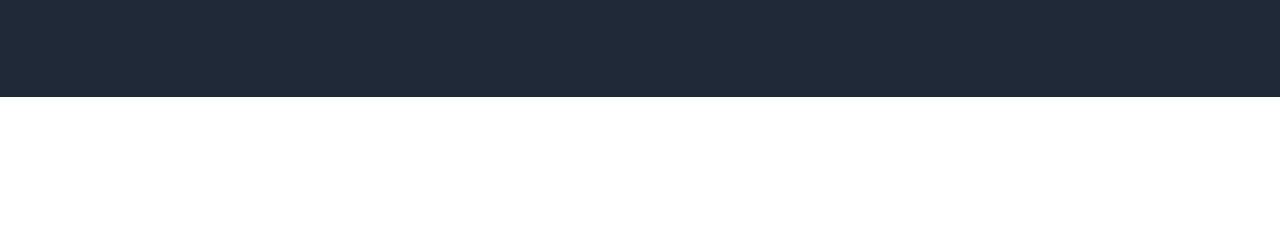
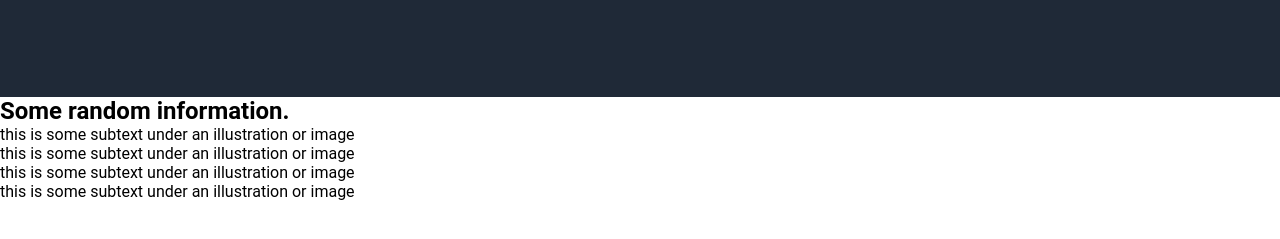
Before and after one commit to olgacoz/odin-landing-page, a plain HTML site: page index.html in a window 1280 px wide. Shown: the part 359-598 px from the top of the page. Drawn offline with Linux system fonts and the light colour scheme.

Commit message:
Add necessary content for info section

```diff
--- a/index.html
+++ b/index.html
@@ -34,5 +34,29 @@
         </div>
       </div>
     </div>
+
+    <div class="info">
+      <h2>Some random information.</h2>
+      <div class="container">
+        <div class="img-and-subtext">
+          <div class="img"></div>
+          <div class="subtext">this is some subtext under an illustration or image</div>
+        </div>
+
+        <div class="img-and-subtext">
+          <div class="img"></div>
+          <div class="subtext">this is some subtext under an illustration or image</div>
+        </div>
+
+        <div class="img-and-subtext">
+          <div class="img"></div>
+          <div class="subtext">this is some subtext under an illustration or image</div>
+        </div>
+
+        <div class="img-and-subtext">
+          <div class="img"></div>
+          <div class="subtext">this is some subtext under an illustration or image</div>
+        </div>
+      </div>
   </body>
 </html>
```
